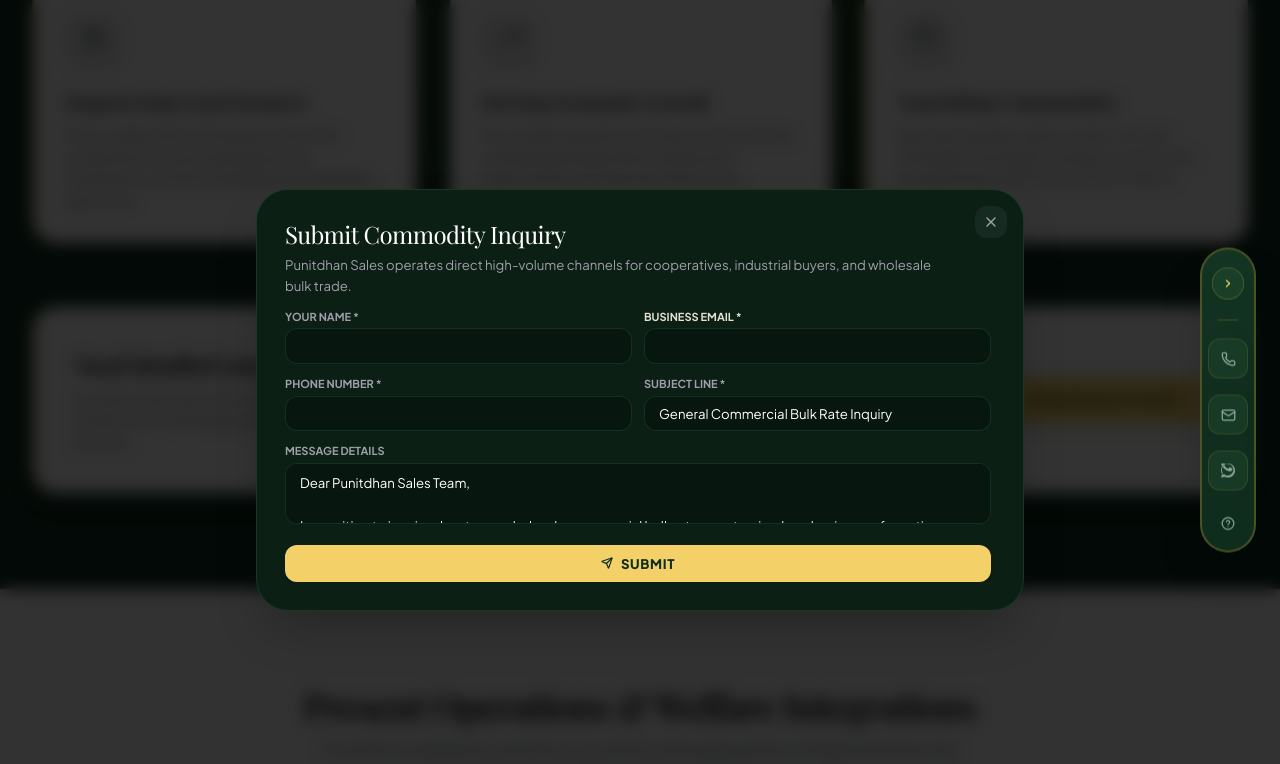
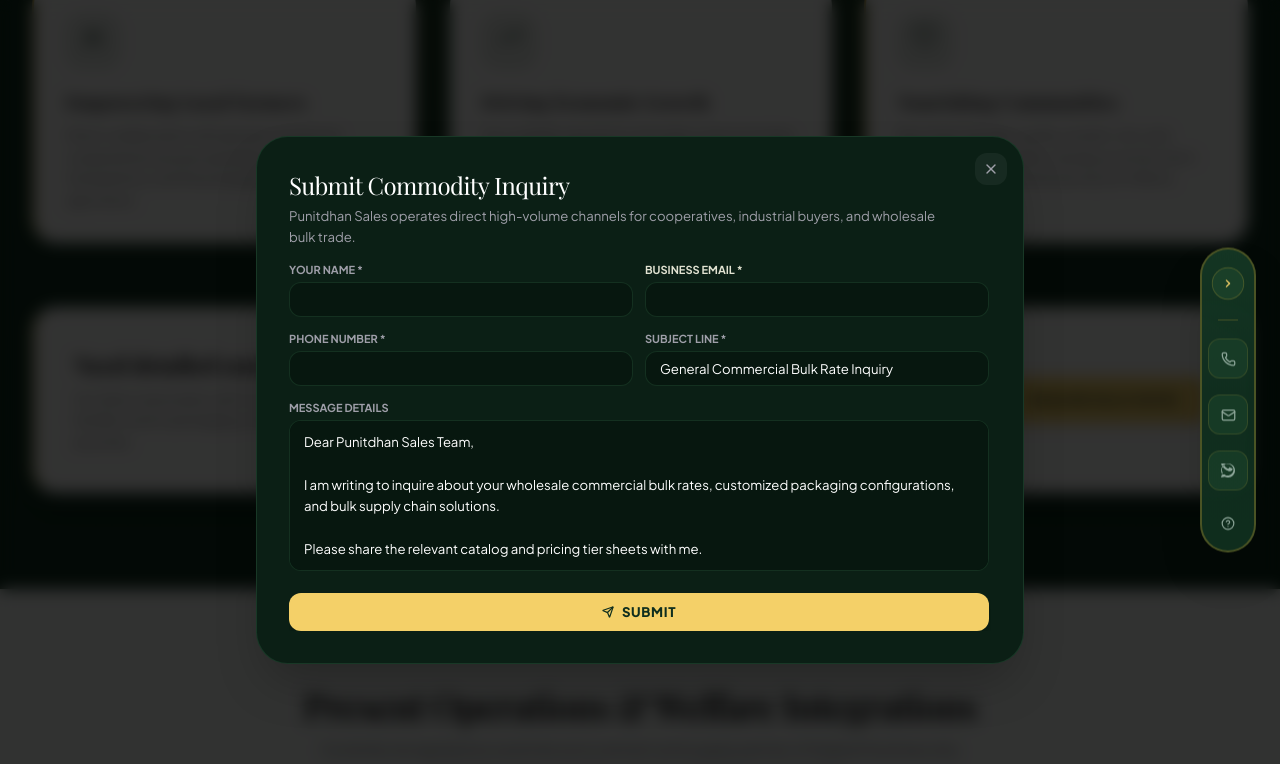
Before and after one commit to excitenext21-bit/punitdham, a React (Vite) app: page / in a window 1280 px wide. Both pictures are taken after a click on the button "ENQUIRE BULK RATES". Shown: the part 4875-5639 px from the top of the page. Built offline with nearby package versions, Linux system fonts and the light colour scheme; a web font is replaced by a local one.

Commit message:
Expand inquiry modal height, increase message details textarea to display full text, and remove right side scrollbar

```diff
--- a/src/components/ContactFooter.tsx
+++ b/src/components/ContactFooter.tsx
@@ -366,7 +366,7 @@
               animate={{ opacity: 1, scale: 1, y: 0 }}
               exit={{ opacity: 0, scale: 0.95, y: 15 }}
               transition={{ type: "spring", duration: 0.5 }}
-              className="bg-[#0b1f15] border border-brand-green-light/40 rounded-2xl sm:rounded-[2rem] p-5 sm:p-6 md:p-7 max-w-2xl lg:max-w-3xl w-full relative shadow-2xl z-10 text-white overflow-hidden max-h-[90vh] my-auto flex flex-col"
+              className="bg-[#0b1f15] border border-brand-green-light/40 rounded-2xl sm:rounded-[2rem] p-6 sm:p-7 md:p-8 max-w-2xl lg:max-w-3xl w-full relative shadow-2xl z-10 text-white overflow-hidden max-h-[94vh] my-auto flex flex-col"
             >
               <button
                 onClick={() => { setIsBulkModalOpen(false); clearSelectedProduct(); }}
@@ -389,7 +389,7 @@
                 </p>
               </div>
 
-              <form onSubmit={handleSubmit} className="space-y-3 font-sans text-xs sm:text-sm mt-3 flex-1 overflow-y-auto pr-1">
+              <form onSubmit={handleSubmit} className="space-y-3.5 font-sans text-xs sm:text-sm mt-3.5 flex-1 overflow-y-auto [scrollbar-width:none] [-ms-overflow-style:none] [&::-webkit-scrollbar]:hidden pr-0.5">
 
                 {selectedProductName && (
                   <div className="p-2.5 bg-[#f4d068]/10 border border-[#f4d068]/30 rounded-xl text-brand-accent text-xs flex items-center justify-between leading-none font-bold">
@@ -471,11 +471,11 @@
                   </label>
                   <textarea
                     required
-                    rows={2}
+                    rows={6}
                     name="message"
                     value={formData.message}
                     onChange={handleInputChange}
-                    className="w-full bg-[#07170f] border border-brand-green-light/35 rounded-xl px-3.5 py-2 text-white outline-none focus:border-[#f4d068] transition-colors resize-none leading-relaxed text-xs"
+                    className="w-full bg-[#07170f] border border-brand-green-light/35 rounded-xl px-3.5 py-2.5 text-white outline-none focus:border-[#f4d068] transition-colors resize-none leading-relaxed text-xs min-h-[140px] sm:min-h-[150px] overflow-y-auto [scrollbar-width:none] [-ms-overflow-style:none] [&::-webkit-scrollbar]:hidden"
                   />
                 </div>
 
```
